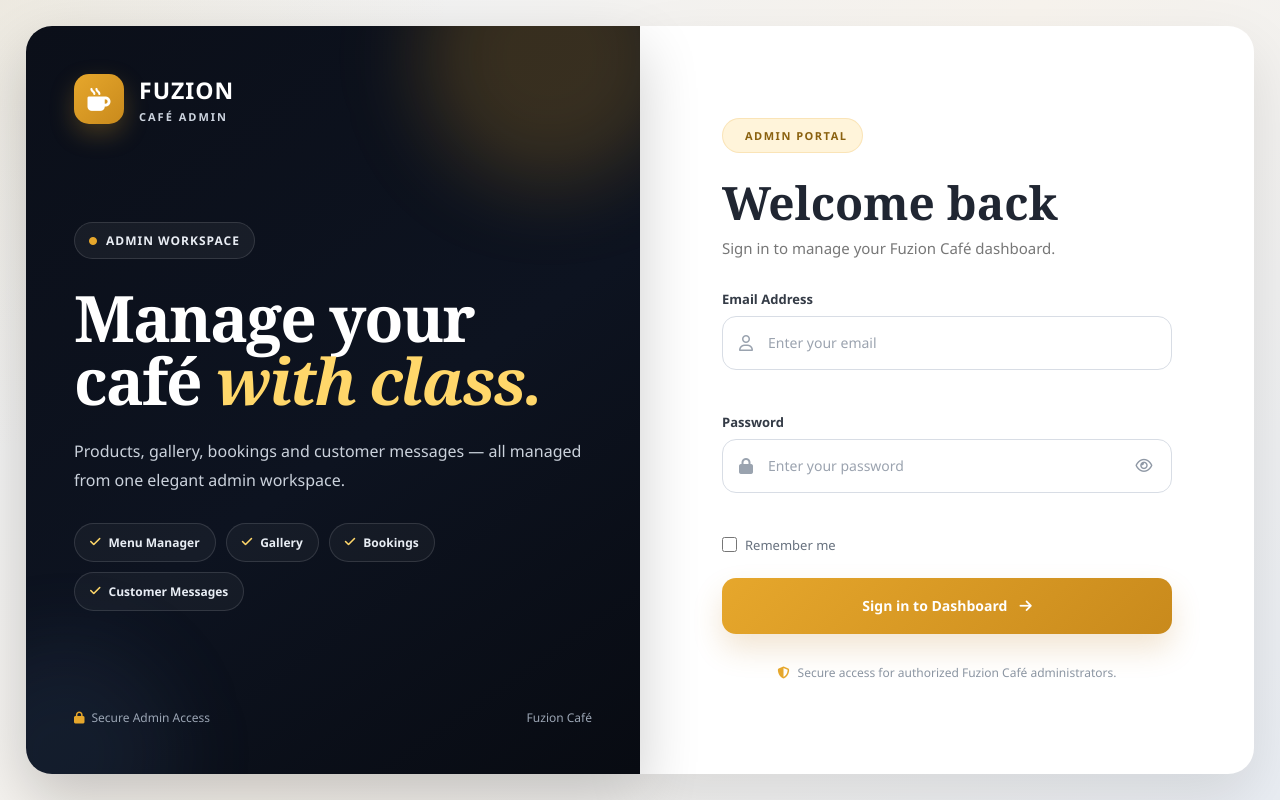
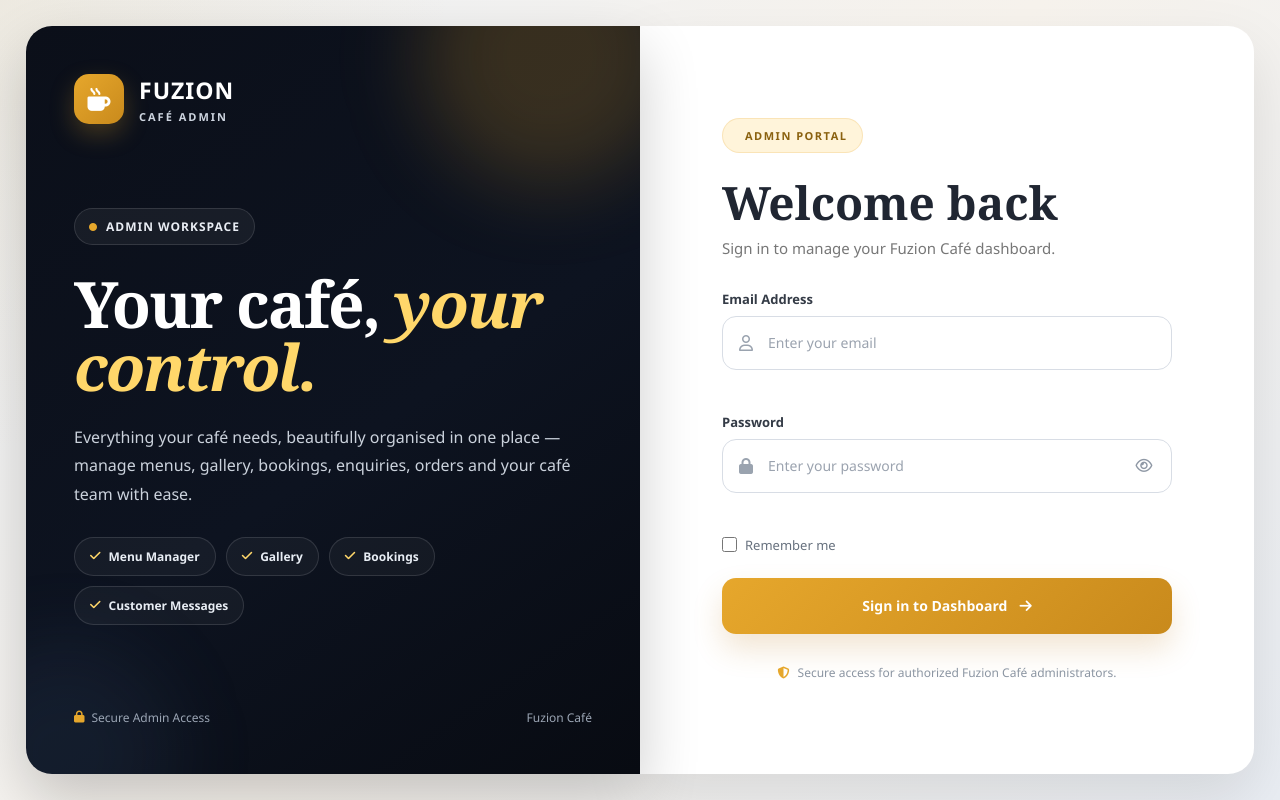
Before and after one commit to RamilaKhatri/Fuzion_backend, a website: page public/login.html in a window 1280 px wide. Drawn offline with Linux system fonts and the light colour scheme.

Commit message:
Update admin login styling

```diff
--- a/public/login.html
+++ b/public/login.html
@@ -52,15 +52,16 @@
             </span>
 
             <h1>
-                Manage your café
-                <span>with class.</span>
-            </h1>
+    Your café,
+    <span>your control.</span>
+</h1>
+
 
             <p>
-                Products, gallery, bookings and customer
-                messages — all managed from one elegant
-                admin workspace.
-            </p>
+    Everything your café needs, beautifully organised in one place —
+    manage menus, gallery, bookings, enquiries, orders and your
+    café team with ease.
+</p>
 
 
             <div class="feature-list">
```
